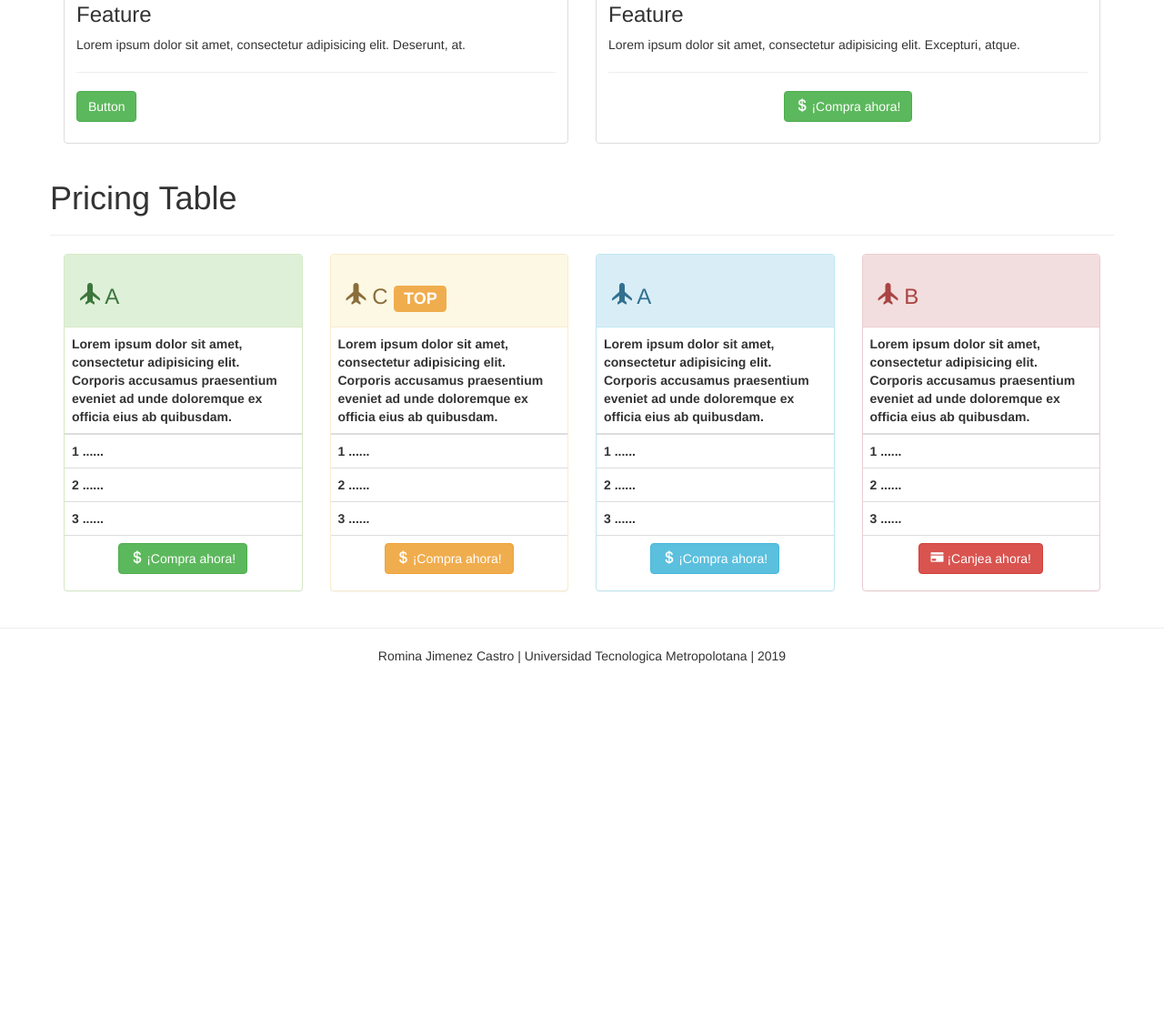
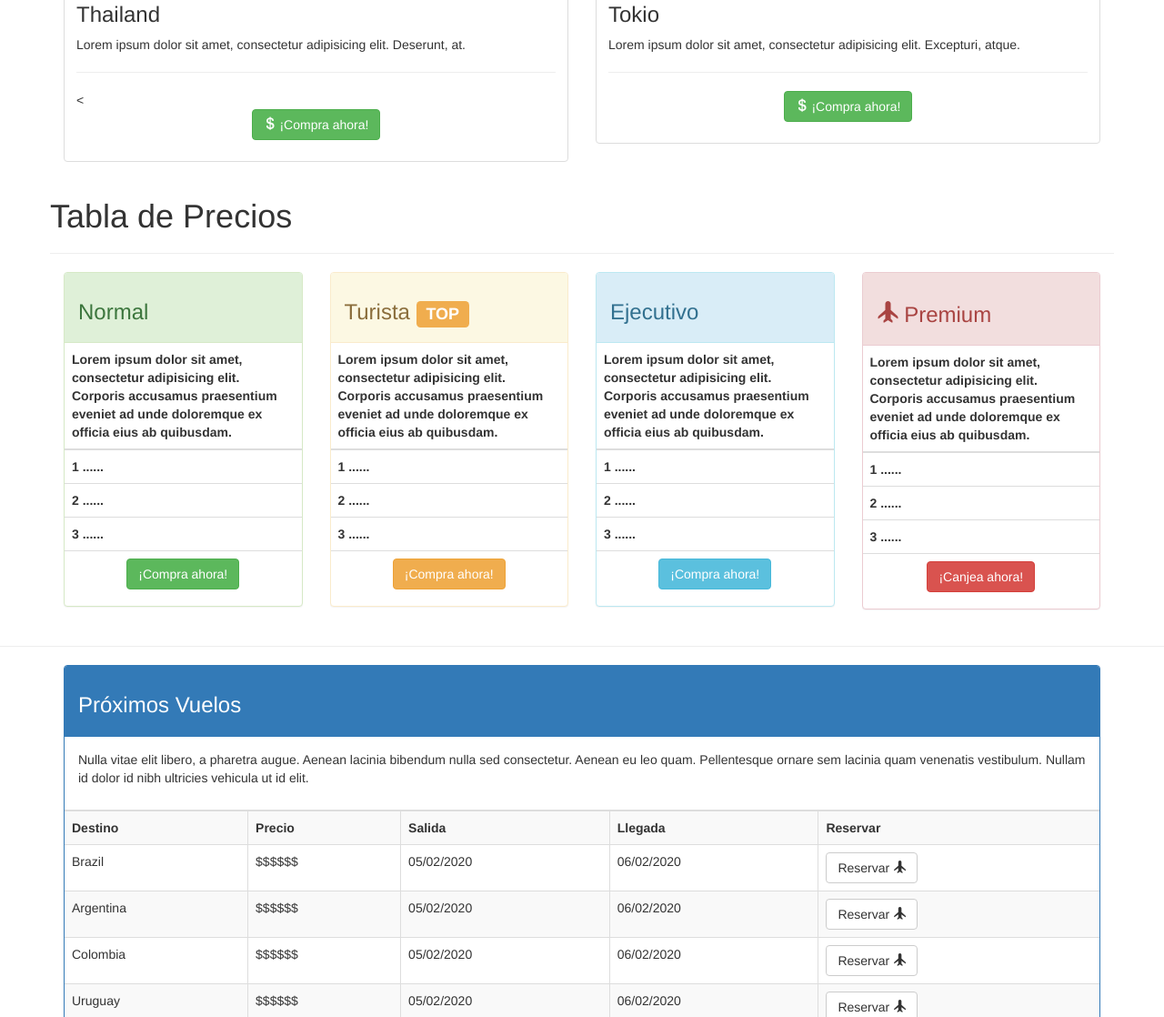
Before and after one commit to RominaJmnz/volare, a plain HTML site: page index.html in a window 1280 px wide. Shown: the part 1682-2800 px from the top of the page at 91% size. Before the commit the page ends 2423 px from the top, so only its background shows below. Drawn offline with Linux system fonts and the light colour scheme.

Commit message:
Update index.html

```diff
--- a/index.html
+++ b/index.html
@@ -21,8 +21,8 @@
     <div class="collapse navbar-collapse" id="bs-example-navbar-collapse-1">
       <ul class="nav navbar-nav">
         <li class="active"><a href="#">Link <span class="sr-only">(current)</span></a> </li>
-        <li><a href="#">Link</a> </li>
-        <li><a href="#">Link</a> </li>
+        <li><a href="#"> <span class="glyphicon glyphicon-question-sign" aria-hidden="true"></span> Ayuda</a> </li>
+		  <li><a href="#"> Contáctanos +56912457898 </a></li>
       </ul>
       <ul class="nav navbar-nav navbar-right">
         <li><a href="#">Regístrate</a> </li>
@@ -78,23 +78,24 @@
 
 <div class="container">
   <div class="row">
-    <div class="col-sm-6">
-      <div class="thumbnail"> <img src="images/600X300-2.png" alt="Thumbnail Image 1" class="img-responsive">
+    <div class="col-sm-6"> <a href="#">
+      <div class="thumbnail">  <img src="images/600X300-2.png" alt="Thumbnail Image 1" class="img-responsive">
         <div class="caption">
-          <h3>Feature</h3>
+          <h3>Londres</h3>
           <p>Lorem ipsum dolor sit amet, consectetur adipisicing elit. Deserunt, at.</p>
           <hr>
-          <p><a href="#" class="btn btn-success" role="button">Button</a></p>
+          <p class="text-center"><a href="" class="btn-success btn"> Ver Promoción</a></p>
         </div>
+		</a>
       </div>
     </div>
     <div class="col-sm-6">
       <div class="thumbnail"> <img src="images/600X300-1.png" alt="Thumbnail Image 1" class="img-responsive">
         <div class="caption">
-          <h3>Feature</h3>
+          <h3>Paris</h3>
           <p>Lorem ipsum dolor sit amet, consectetur adipisicing elit. Excepturi, atque.</p>
           <hr>
-          <p><a href="#" class="btn btn-primary" role="button">Button</a></p>
+          <p class="text-center"><a href="" class="btn-success btn"><span class="glyphicon glyphicon-usd" aria-hidden="true"></span> ¡Compra ahora!</a></p>
         </div>
       </div>
     </div>
@@ -106,17 +107,17 @@
     <div class="col-sm-6">
       <div class="thumbnail"> <img src="images/600X300-3.png" alt="Thumbnail Image 1" class="img-responsive">
         <div class="caption">
-          <h3>Feature</h3>
+          <h3>Thailand</h3>
           <p>Lorem ipsum dolor sit amet, consectetur adipisicing elit. Deserunt, at.</p>
           <hr>
-          <p><a href="#" class="btn btn-success" role="button">Button</a></p>
+          <<p class="text-center"><a href="" class="btn-success btn"><span class="glyphicon glyphicon-usd" aria-hidden="true"></span> ¡Compra ahora!</a></p>
         </div>
       </div>
     </div>
     <div class="col-sm-6">
       <div class="thumbnail"> <img src="images/600X300-4.png" alt="Thumbnail Image 1" class="img-responsive">
         <div class="caption">
-          <h3>Feature</h3>
+          <h3>Tokio</h3>
           <p>Lorem ipsum dolor sit amet, consectetur adipisicing elit. Excepturi, atque.</p>
           <hr>
           <p><p class="text-center"><a href="" class="btn-success btn"><span class="glyphicon glyphicon-usd" aria-hidden="true"></span> ¡Compra ahora!</a></p></p>
@@ -128,14 +129,14 @@
 
 <div class="container">
   <div class="row">
-    <h1>Pricing Table</h1>
+    <h1>Tabla de Precios</h1>
     <hr>
     <div class="col-lg-3 col-sm-6">
       <div class="panel panel-default panel-success">
 
         <div class="panel-heading">
 
-          <h3><span class="glyphicon glyphicon-plane" aria-hidden="true"></span> A</h3>
+          <h3>Normal</h3>
         </div>
         <!-- Table -->
         <table class="table">
@@ -155,7 +156,7 @@
               <th scope="row">3 ......</th>
             </tr>
             <tr>
-              <th scope="row"><p class="text-center"><a href="" class="btn-success btn"><span class="glyphicon glyphicon-usd" aria-hidden="true"></span> ¡Compra ahora!</a></p></th>
+              <th scope="row"><p class="text-center"><a href="" class="btn-success btn">¡Compra ahora!</a></p></th>
             </tr>
           </tbody>
         </table>
@@ -165,7 +166,7 @@
       <div class="panel panel-default panel-warning">
 
         <div class="panel-heading">
-          <h3><span class="glyphicon glyphicon-plane" aria-hidden="true"></span> C <span class="label label-warning">TOP</span></h3>
+          <h3>Turista <span class="label label-warning">TOP</span></h3>
         </div>
         <!-- Table -->
         <table class="table">
@@ -185,7 +186,7 @@
               <th scope="row">3 ......</th>
             </tr>
             <tr>
-              <th scope="row"><p class="text-center"><a href="" class="btn-warning btn"><span class="glyphicon glyphicon-usd" aria-hidden="true"></span> ¡Compra ahora!</a></p>
+              <th scope="row"><p class="text-center"><a href="" class="btn-warning btn">¡Compra ahora!</a></p>
               </th>
             </tr>
           </tbody>
@@ -196,7 +197,7 @@
       <div class="panel panel-default panel-info">
         <!-- Default panel contents -->
         <div class="panel-heading">
-          <h3><span class="glyphicon glyphicon-plane" aria-hidden="true"></span> A</h3>
+          <h3>Ejecutivo</h3>
         </div>
         <!-- Table -->
         <table class="table">
@@ -216,7 +217,7 @@
               <th scope="row">3 ......</th>
             </tr>
             <tr>
-              <th scope="row"><p class="text-center"><a href="" class="btn-info btn"><span class="glyphicon glyphicon-usd" aria-hidden="true"></span> ¡Compra ahora!</a></p></th>
+              <th scope="row"><p class="text-center"><a href="" class="btn-info btn">¡Compra ahora!</a></p></th>
             </tr>
           </tbody>
         </table>
@@ -226,7 +227,7 @@
       <div class="panel panel-default panel-danger">
 
         <div class="panel-heading">
-          <h3><span class="glyphicon glyphicon-plane" aria-hidden="true"></span> B</h3>
+          <h3><span class="glyphicon glyphicon-plane" aria-hidden="true"></span> Premium</h3>
         </div>
         <!-- Table -->
         <table class="table">
@@ -246,7 +247,7 @@
               <th scope="row">3 ......</th>
             </tr>
             <tr>
-              <th scope="row"><p class="text-center"><a href="" class="btn-danger btn"><span class="glyphicon glyphicon-credit-card" aria-hidden="true"></span> ¡Canjea ahora!</a></p></th>
+              <th scope="row"><p class="text-center"><a href="" class="btn-danger btn">¡Canjea ahora!</a></p></th>
             </tr>
           </tbody>
         </table>
@@ -255,6 +256,68 @@
   </div>
 </div>
 
+<hr>
+
+<div class="container">
+  <div class="row">
+	<div class="col-lg-12">
+	<div class="panel panel-primary">
+	  <div class="panel-heading"><h3>Próximos Vuelos</h3></div>
+	  <div class="panel-body">
+		<p>Nulla vitae elit libero, a pharetra augue. Aenean lacinia bibendum nulla sed consectetur. Aenean eu leo quam. Pellentesque ornare sem lacinia quam venenatis vestibulum. Nullam id dolor id nibh ultricies vehicula ut id elit.</p>
+	  </div>
+
+	  <!-- Table -->
+	<div class="table-responsive">
+	  <table class="table table-striped table-bordered table-hover>
+		<tr class="info">
+			<th>Destino</th>
+			<th>Precio</th>
+			<th>Salida</th>
+			<th>Llegada</th>
+			<th>Reservar</th>
+		</tr>
+		<tr>
+			<td>Brazil</td>
+			<td>$$$$$$</td>
+			<td>05/02/2020</td>
+			<td>06/02/2020</td>
+			<td><a href="" class="btn-default btn">Reservar <span class="glyphicon glyphicon-plane" aria-hidden="true"></span></a></td>
+		</tr>
+		<tr>
+			<td>Argentina</td>
+			<td>$$$$$$</td>
+			<td>05/02/2020</td>
+			<td>06/02/2020</td>
+			<td><a href="" class="btn-default btn">Reservar <span class="glyphicon glyphicon-plane" aria-hidden="true"></span></a></td>
+		</tr>
+		<tr>
+			<td>Colombia</td>
+			<td>$$$$$$</td>
+			<td>05/02/2020</td>
+			<td>06/02/2020</td>
+			<td><a href="" class="btn-default btn">Reservar <span class="glyphicon glyphicon-plane" aria-hidden="true"></span></a></td>
+		</tr>
+		<tr>
+			<td>Uruguay</td>
+			<td>$$$$$$</td>
+			<td>05/02/2020</td>
+			<td>06/02/2020</td>
+			<td><a href="" class="btn-default btn">Reservar <span class="glyphicon glyphicon-plane" aria-hidden="true"></span></a></td>
+		</tr>
+		<tr>
+			<td>Perú</td>
+			<td>$$$$$$</td>
+			<td>05/02/2020</td>
+			<td>06/02/2020</td>
+			<td><a href="" class="btn-default btn">Reservar <span class="glyphicon glyphicon-plane" aria-hidden="true"></span></a></td>
+		</tr>
+	  </table>
+	</div>
+	</div>
+	</div>
+	</div>
+	</div>
 <hr>
 
 <footer class="text-center">
```
